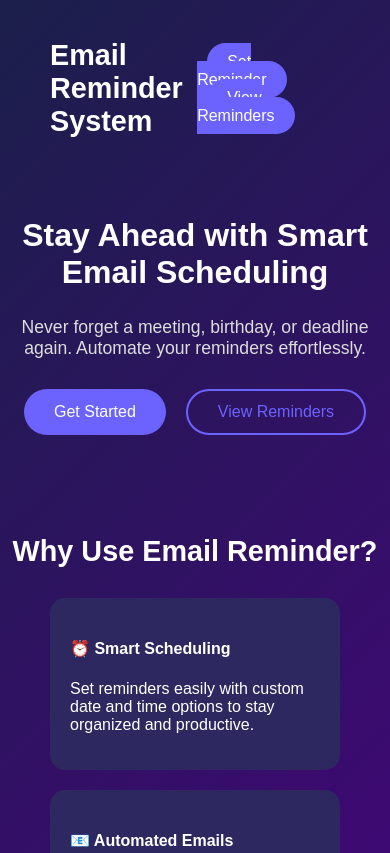
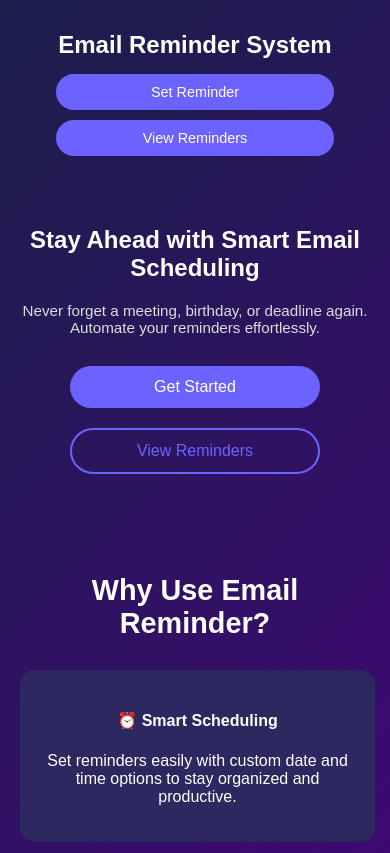
Before and after one commit to tamiselvan55/Email-Reminder-System, a website: page public/index.html in a window 390 px wide. Shown: the top 853 px of the page. Drawn offline with Linux system fonts and the light colour scheme.

Commit message:
Enhance CSS with responsive design and organization

```diff
--- a/public/style.css
+++ b/public/style.css
@@ -1,20 +1,29 @@
+/* ===== General ===== */
 body {
   margin: 0;
   font-family: "Poppins", sans-serif;
   background: linear-gradient(135deg, #1b1f4b, #4b0082);
   color: #fff;
+  overflow-x: hidden; /* Prevent horizontal scroll */
 }
 
-/* Header */
+/* ===== Header ===== */
 header {
   display: flex;
+  flex-wrap: wrap; /* Allow wrapping on small screens */
   justify-content: space-between;
   align-items: center;
   padding: 20px 50px;
+  text-align: center;
 }
+
 header h1 {
   font-size: 1.8rem;
+  flex: 1 1 100%; /* Take full width on small screens */
+  margin-bottom: 10px;
+  text-align: center;
 }
+
 .nav-btn {
   background: #6c63ff;
   color: #fff;
@@ -22,16 +31,18 @@ header h1 {
   border-radius: 25px;
   text-decoration: none;
   transition: 0.3s;
-  margin-left: 10px;
+  margin: 5px;
+  display: inline-block;
 }
 .nav-btn:hover {
   background: #3f35b1;
 }
 
-/* Hero */
+/* ===== Hero Section ===== */
 .hero {
   text-align: center;
   margin-top: 10%;
+  padding: 0 20px;
 }
 .hero h2 {
   font-size: 2rem;
@@ -43,14 +54,16 @@ header h1 {
   margin: 10px auto;
 }
 
-/* Buttons */
+/* ===== Buttons ===== */
 .button-group {
   margin-top: 30px;
   display: flex;
   justify-content: center;
+  flex-wrap: wrap;
   gap: 20px;
 }
-.primary-btn, .secondary-btn {
+.primary-btn,
+.secondary-btn {
   padding: 12px 30px;
   border-radius: 30px;
   border: none;
@@ -75,10 +88,11 @@ header h1 {
   color: white;
 }
 
-/* Features section */
+/* ===== Features Section ===== */
 .features {
   text-align: center;
   margin-top: 100px;
+  padding: 0 20px;
 }
 .features h3 {
   font-size: 1.8rem;
@@ -103,7 +117,7 @@ header h1 {
   background-color: #3a2f73;
 }
 
-/* Form page */
+/* ===== Form Page ===== */
 .form-section {
   display: flex;
   justify-content: center;
@@ -118,7 +132,8 @@ header h1 {
 .form-card h2 {
   text-align: center;
 }
-input, textarea {
+input,
+textarea {
   width: 100%;
   padding: 10px;
   margin: 8px 0;
@@ -126,8 +141,65 @@ input, textarea {
   border: none;
 }
 
-/* Reminders list */
+/* ===== Reminders List ===== */
 .reminders-container {
   text-align: center;
   margin-top: 50px;
 }
+
+/* ===== Mobile Responsive Fix ===== */
+@media (max-width: 768px) {
+  header {
+    flex-direction: column;
+    align-items: center;
+    padding: 15px 20px;
+  }
+
+  header h1 {
+    font-size: 1.5rem;
+    margin-bottom: 10px;
+  }
+
+  .nav-btn {
+    width: 80%;
+    max-width: 250px;
+    font-size: 0.9rem;
+  }
+
+  .hero {
+    margin-top: 50px;
+  }
+
+  .hero h2 {
+    font-size: 1.5rem;
+  }
+
+  .hero p {
+    font-size: 0.95rem;
+  }
+
+  .button-group {
+    flex-direction: column;
+    align-items: center;
+  }
+
+  .primary-btn,
+  .secondary-btn {
+    width: 80%;
+    max-width: 250px;
+  }
+
+  .card-container {
+    flex-direction: column;
+    align-items: center;
+  }
+
+  .card {
+    width: 90%;
+    text-align: center;
+  }
+
+  .form-card {
+    width: 90%;
+  }
+}
```
